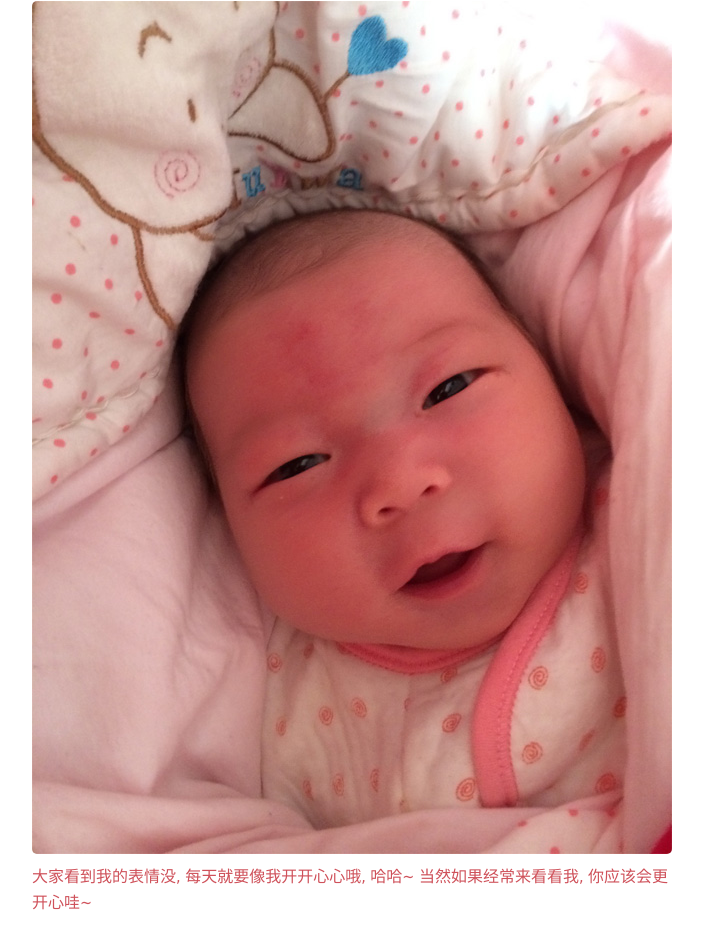
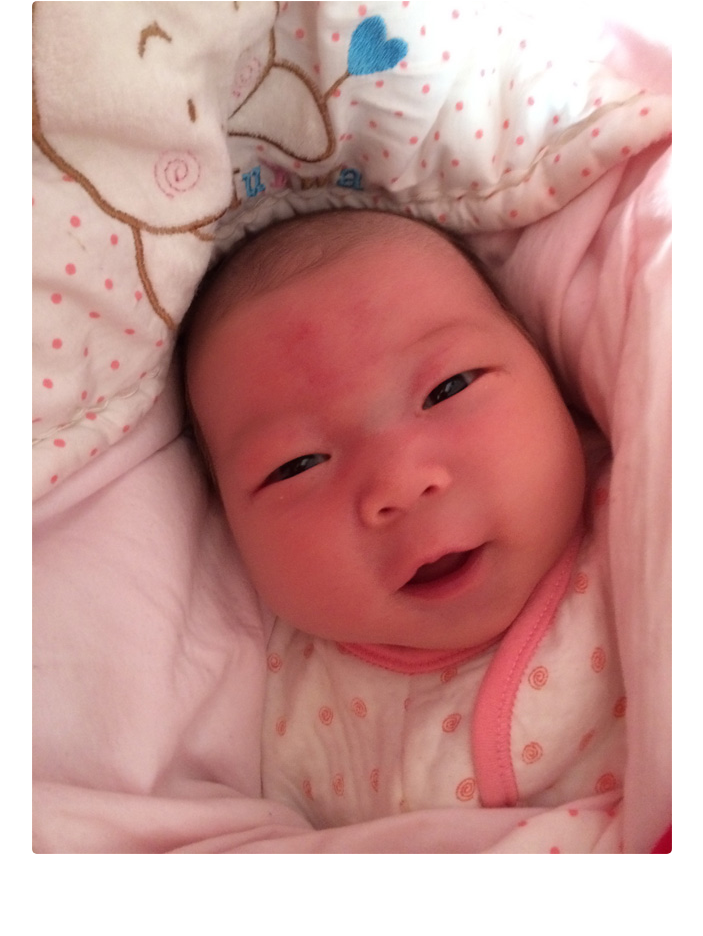
Before and after one commit to iwangmin/wangmohan.com, a plain HTML site: page index.html in a window 1280 px wide. Shown: the part 215-1151 px from the top of the page, without its empty margins (288-991 px from the left). After the commit the page ends 1089 px from the top, so only its background shows below. Drawn offline with Linux system fonts and the light colour scheme.

Commit message:
Update
Update

```diff
--- a/index.html
+++ b/index.html
@@ -79,8 +79,6 @@ a:hover{text-decoration:none;}
 	<p>好了, 先上一张靓照吧</p>
 
 	<p><img src="images/1.jpg" /></p>
-
-	<p>大家看到我的表情没, 每天就要像我开开心心哦, 哈哈~ 当然如果经常来看看我, 你应该会更开心哇~</p>
 </div>
 </body>
 </html>
```
